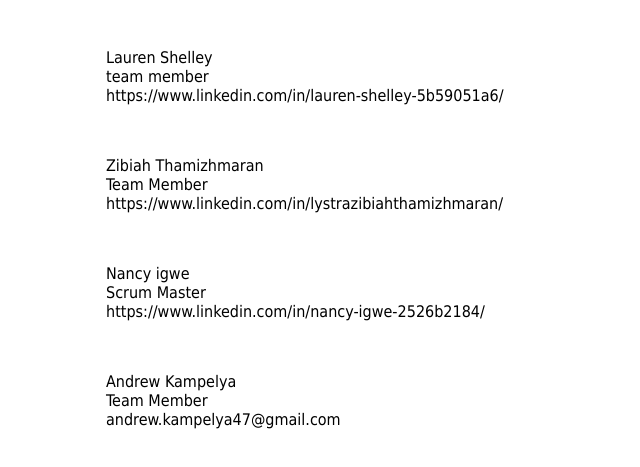
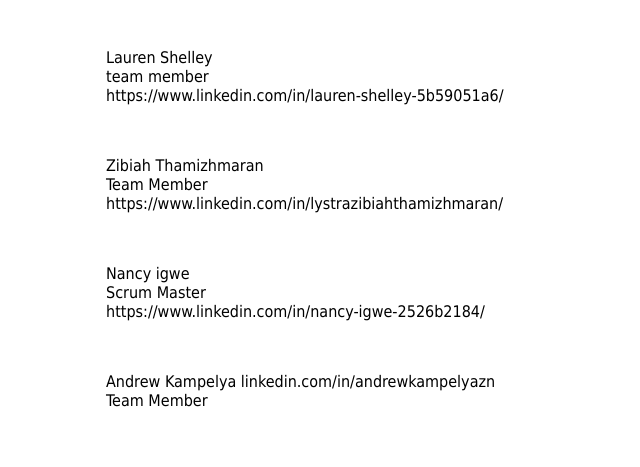
Before and after one commit to BYUI-CIT-262/MicroPagesTeam2, a plain HTML site: page index.html in a window 1280 px wide. Shown: the part 141-608 px from the top of the page, without its empty margins (254-894 px from the left). Drawn offline with Linux system fonts and the light colour scheme.

Commit message:
Update index.html (#8)

```diff
--- a/index.html
+++ b/index.html
@@ -28,9 +28,10 @@
     Scrum Master<br/>
     https://www.linkedin.com/in/nancy-igwe-2526b2184/<br/>
 </p><br/>
-<p>Andrew Kampelya<br/>
+<p>Andrew Kampelya
+   linkedin.com/in/andrewkampelyazn<br/>
     Team Member<br/>
-    andrew.kampelya47@gmail.com<br/>
+    <br/>
 </p><br/>
 </body>
 </html>
```
